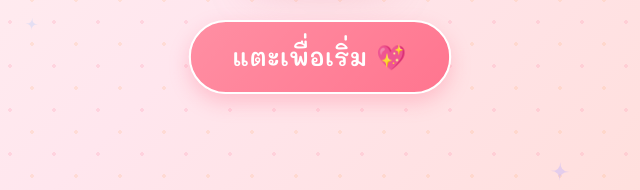
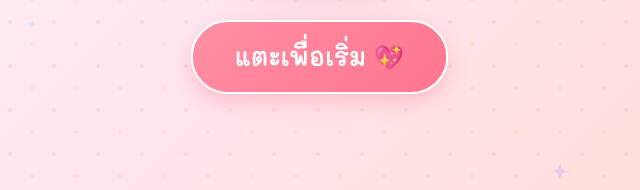
Before and after one commit to wanlopsai/hbd-joomin, a plain HTML site: page index.html in a window 1280 px wide. Shown: the part 440-630 px from the top of the page, 320-960 px from the left. Drawn offline with Linux system fonts and the light colour scheme.

Commit message:
Update index.html

```diff
--- a/index.html
+++ b/index.html
@@ -9,13 +9,23 @@
     <link rel="preconnect" href="https://fonts.gstatic.com" crossorigin>
     <link href="https://fonts.googleapis.com/css2?family=Itim&family=Mali:wght@400;500;600;700&display=swap" rel="stylesheet">
     <style>
+        /* นำเข้าไฟล์ฟอนต์ Mali-Regular.ttf ที่อยู่ในโฟลเดอร์หลัก (main) โดยตรง พร้อมลิงก์สำรองจาก GitHub */
+        @font-face {
+            font-family: 'MaliLocal';
+            src: url('./Mali-Regular.ttf') format('truetype'),
+                 url('https://raw.githubusercontent.com/wanlopsai/hbd-joomin/main/Mali-Regular.ttf') format('truetype');
+            font-weight: normal;
+            font-style: normal;
+            font-display: swap;
+        }
+
         /* รีเซ็ตค่าพื้นฐานและการตั้งค่าหน้าจอ */
         * {
             box-sizing: border-box;
             margin: 0;
             padding: 0;
             -webkit-tap-highlight-color: transparent;
-            font-family: 'Mali', 'Itim', cursive, sans-serif;
+            font-family: 'MaliLocal', 'Mali', 'Itim', cursive, sans-serif;
         }
 
         html, body {
@@ -24,8 +34,8 @@
             /* พื้นหลังโทนพาสเทลละมุนตา (ครีม - ชมพูอ่อน - พีชพาสเทล) */
             background: linear-gradient(135deg, #FFF9F2 0%, #FFE6EE 48%, #FFD9CE 100%);
             color: #5D3A3A; /* สีน้ำตาลช็อกโกแลตเข้มอบอุ่น อ่านง่ายชัดเจน */
-            /* บังคับใช้ฟอนต์ลายมือภาษาไทย Mali และ Itim */
-            font-family: 'Mali', 'Itim', cursive, sans-serif;
+            /* บังคับใช้ฟอนต์ลายมือภาษาไทยจากไฟล์ Mali-Regular.ttf */
+            font-family: 'MaliLocal', 'Mali', 'Itim', cursive, sans-serif;
             overflow: hidden; /* ป้องกัน scrollbar ส่วนเกิน */
             user-select: none;
             -webkit-user-select: none;
@@ -33,7 +43,7 @@
 
         /* กำหนดให้ปุ่มต่างๆ ใช้ฟอนต์ลายมือเดียวกับทั้งหน้าเว็บ */
         button {
-            font-family: 'Mali', 'Itim', cursive, sans-serif;
+            font-family: 'MaliLocal', 'Mali', 'Itim', cursive, sans-serif;
         }
 
         /* ลวดลายจุด Polka dot และแสงฟุ้งน่ารักๆ ด้านหลัง */
@@ -700,6 +710,23 @@
             const canvas = document.getElementById('celebration-canvas');
             const bgMusicEl = document.getElementById('bg-music');
 
+            // รายการข้อความอวยพรทั้ง 13 บรรทัดพร้อมอิโมจิ
+            const MESSAGES = [
+                "วันนี้เป็นวันที่พิเศษเนอะ 😊✨",
+                "วันอะไรจำได้มั้ยเอ๋ย 🤔💭",
+                "วันเกิดน้องจูมินไง 🎂🎉",
+                "สุขสันต์วันเกิดนะ 🥳💖",
+                "อะไรที่ทำให้รู้สึกแย่ 🌧️🥺",
+                "หวังว่าตัวเล็กจะผ่านมันไปได้นะ 🌈💪✨",
+                "มีความสุขให้มากๆ 😊🌸",
+                "แล้วก็ยิ้มให้เยอะๆ 😄☀️",
+                "เพราะว่าหนูเหมาะกับรอยยิ้มที่สุดแล้ว 🥰💕",
+                "ชานมวันนี้กินหมดมั้ยนะ 🧋🧐",
+                "พี่คนนี้อยากคุยด้วยตลอดนะ 🥺💬💗",
+                "แล้วก็อย่าลืมไปหาหมอด้วยนะ ไอเด็กดื้อ 🏥🩺😜",
+                "สุขสันต์วันเกิด 17 ปีนะคะ น้องจูมิน 🎂🎉💖✨"
+            ];
+
             const musicPlayer = new Mp3BackgroundPlayer(bgMusicEl);
             const cuteBg = new CuteBackgroundEffect(canvas);
 
```
